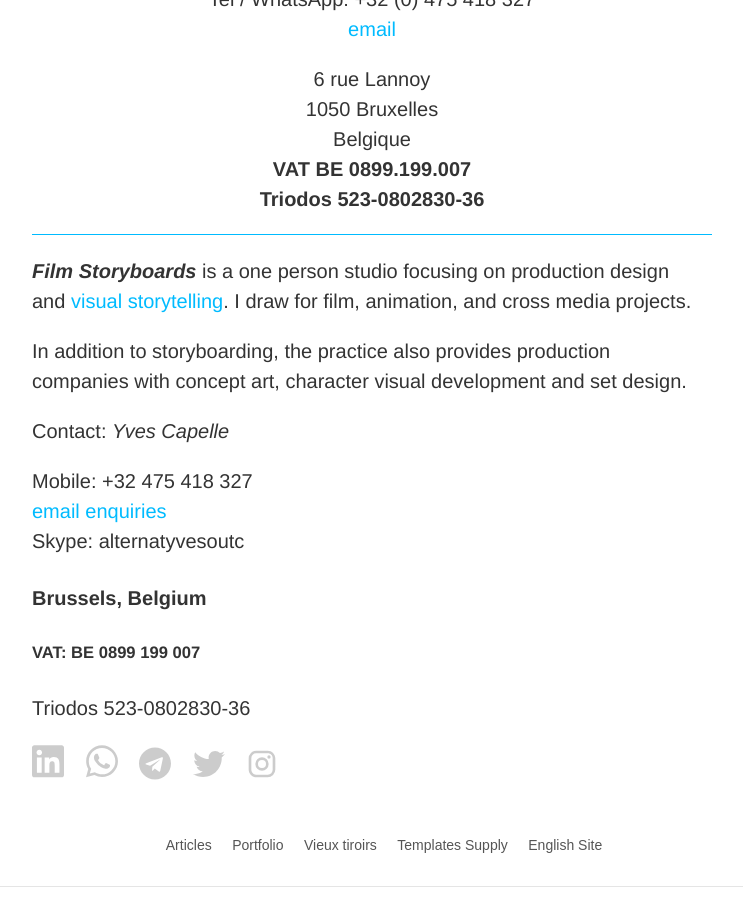
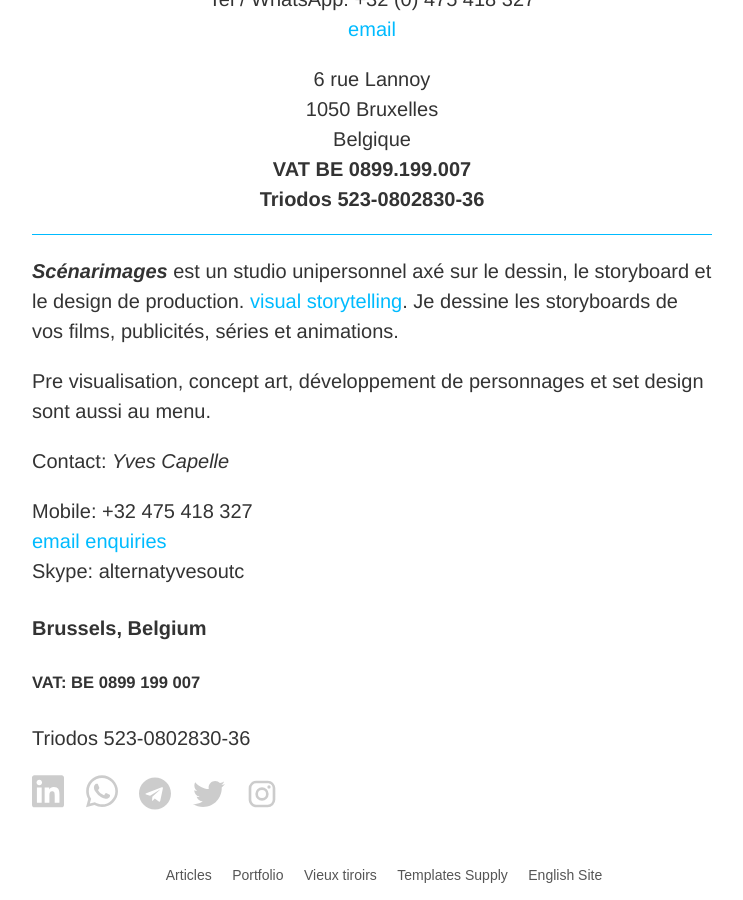
Before and after one commit to YJPL/scenarimages, a Jekyll site: the page built from _pages/contact.md, in a window 1280 px wide and 900 px high, scrolled down 312 px. Shown: the whole window, without its empty margins (256-999 px from the left). Built offline with Jekyll 4.4.1, drawn with Linux system fonts in a browser that asks for light colours.

Commit message:
Update contact.md

```diff
--- a/_pages/contact.md
+++ b/_pages/contact.md
@@ -17,13 +17,12 @@ guid: http://film-storyboards.com/?page_id=2
 
 ***
 
+_**Scénarimages**_ est un studio unipersonnel axé sur le dessin, le storyboard et le design de production. [visual storytelling](https://film-storyboards.com/portfolio "Film Storyboards and Production Design Portfolio"). Je dessine les storyboards de vos films, publicités, séries et animations.
 
-_**Film Storyboards**_ is a one person studio focusing on production design and [visual storytelling](https://film-storyboards.com/portfolio "Film Storyboards and Production Design Portfolio"). I draw for film, animation, and cross media projects.
-
-In addition to storyboarding, the practice also provides production companies with concept art, character visual development and set design.
+Pre visualisation, concept art, développement de personnages et set design sont aussi au menu.
 
 
-Contact: _Yves Capelle_
+Contact: *Yves Capelle*
 
 Mobile: +32 475 418 327
  [email enquiries](mailto:yves@film-storyboards.com?subject=Inquiry%20from%20film%20storyboards%20site)
```
